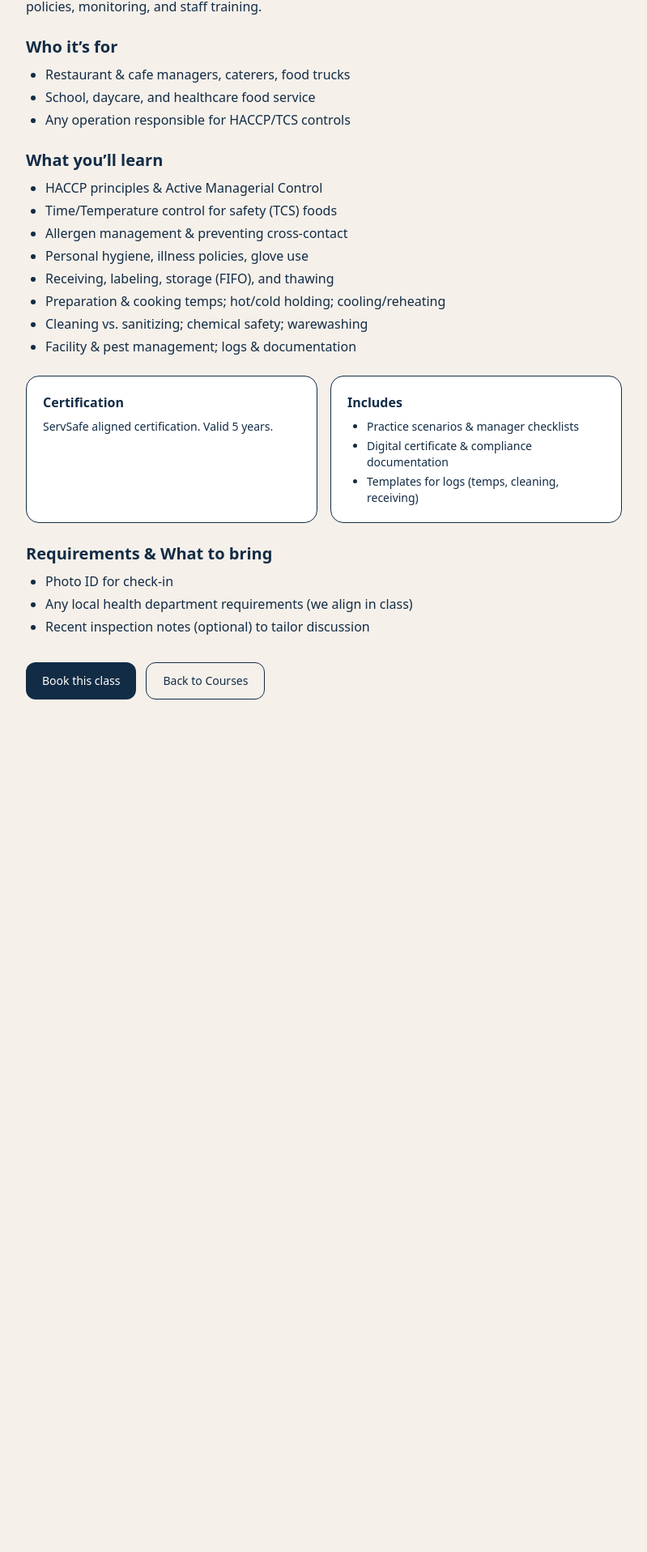
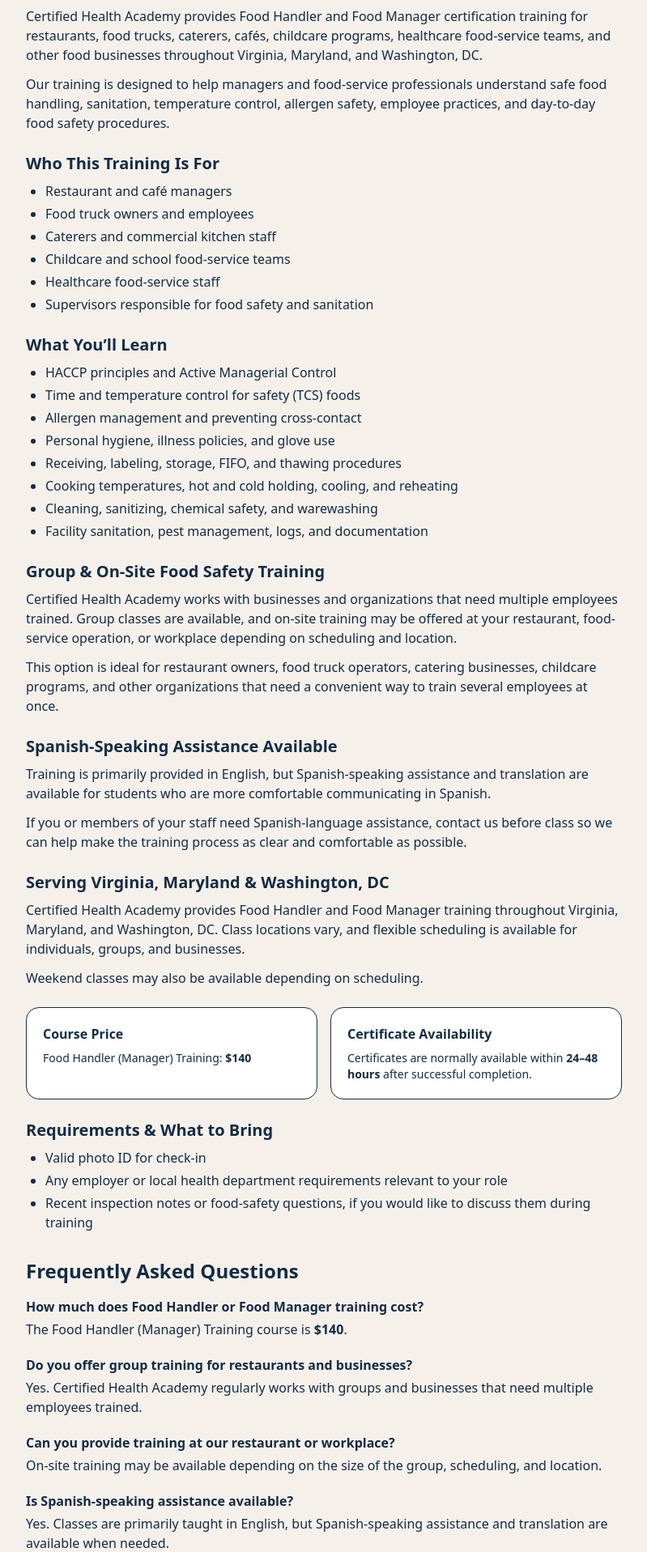
Before and after one commit to Vicdamone2223/certified-health-academy, a Next.js app: page /courses/food-handler-manager in a window 1280 px wide. Shown: the part 723-2640 px from the top of the page at 81% size, without its empty margins (240-1039 px from the left). Before the commit the page ends 1627 px from the top, so only its background shows below. Built offline with nearby package versions, Linux system fonts and the light colour scheme.

Commit message:
Improve Food Handler page SEO

```diff
--- a/src/app/courses/food-handler-manager/page.tsx
+++ b/src/app/courses/food-handler-manager/page.tsx
@@ -3,30 +3,31 @@
 
 export const metadata = {
   title:
-    "Food Handler (Manager) Certification — Virginia, Maryland & DC | Certified Health Academy",
+    "Food Manager & Food Handler Certification in VA, MD & DC | Certified Health Academy",
   description:
-    "ServSafe-accredited Food Handler Manager training. Learn HACCP, allergen management, safety, sanitation, and compliance for restaurants and food service.",
+    "Food Handler and Food Manager certification training for restaurants and food businesses in Virginia, Maryland and Washington, DC. ServSafe-aligned classes, Spanish assistance, group and on-site training available.",
   alternates: {
-    canonical: "https://certifiedhealthacademy.com/courses/food-handler-manager",
+    canonical:
+      "https://certifiedhealthacademy.com/courses/food-handler-manager",
   },
 };
 
 export default function FoodHandlerManagerPage() {
-  // ---- JSON-LD objects ----
   const courseJsonLd = {
     "@context": "https://schema.org",
     "@type": "Course",
-    name: "Food Handler (Manager) Certification",
+    name: "Food Handler & Food Manager Certification",
     description:
-      "ServSafe-aligned manager training covering HACCP, allergen management, TCS control, sanitation, and compliance for restaurants and food service. Certificate valid for 5 years.",
-    inLanguage: ["en", "es"],
+      "Food Handler and Food Manager training for restaurants, food trucks, caterers, childcare programs, healthcare food-service teams, and other food businesses throughout Virginia, Maryland, and Washington, DC.",
+    inLanguage: "en",
     courseMode: "InPerson",
     educationalCredentialAwarded:
-      "Food Handler (Manager) Certificate (5 years)",
+      "Food Handler / Food Manager Certificate",
     provider: {
       "@type": "Organization",
       name: "Certified Health Academy",
       url: "https://certifiedhealthacademy.com",
+      telephone: "+1-571-288-5615",
     },
     offers: {
       "@type": "Offer",
@@ -50,7 +51,7 @@
       {
         "@type": "ListItem",
         position: 2,
-        name: "Food Handler (Manager)",
+        name: "Food Handler & Food Manager Certification",
         item:
           "https://certifiedhealthacademy.com/courses/food-handler-manager",
       },
@@ -59,17 +60,23 @@
 
   return (
     <main className="mx-auto max-w-3xl px-4 py-10">
-      <Link href="/courses" className="text-sm text-[var(--accent)] hover:underline">
+      <Link
+        href="/courses"
+        className="text-sm text-[var(--accent)] hover:underline"
+      >
         ← Back to Courses
       </Link>
 
       <header className="mt-2">
-        <h1 className="text-3xl font-extrabold">Food Handler (Manager)</h1>
+        <h1 className="text-3xl font-extrabold">
+          Food Handler & Food Manager Certification in Virginia, Maryland & DC
+        </h1>
+
         <p className="mt-2 text-[color-mix(in_srgb,var(--brand)_70%,black_30%)]">
-          <strong>$140</strong> · ServSafe accredited · Renewal: every <strong>5 years</strong>
+          <strong>$140</strong> · ServSafe-aligned training · Flexible scheduling
+          · Group and on-site options available
         </p>
 
-        {/* Banner image */}
         <div className="relative mt-4 aspect-[16/9] w-full overflow-hidden rounded-2xl border border-[color-mix(in_srgb,var(--brand)_10%,transparent)]">
           <Image
             src="/food2.jpg"
@@ -83,77 +90,270 @@
       </header>
 
       <section className="mt-6">
-        <h2 className="text-xl font-semibold">Overview</h2>
+        <h2 className="text-xl font-semibold">
+          Food Safety Certification for Restaurants and Food Businesses
+        </h2>
+
         <p className="mt-2">
-          Manager-level training aligned with ServSafe and OSHA. Build a food-safe operation with
-          strong policies, monitoring, and staff training.
+          Certified Health Academy provides Food Handler and Food Manager
+          certification training for restaurants, food trucks, caterers, cafés,
+          childcare programs, healthcare food-service teams, and other food
+          businesses throughout Virginia, Maryland, and Washington, DC.
+        </p>
+
+        <p className="mt-3">
+          Our training is designed to help managers and food-service
+          professionals understand safe food handling, sanitation, temperature
+          control, allergen safety, employee practices, and day-to-day food
+          safety procedures.
         </p>
       </section>
 
       <section className="mt-6">
-        <h2 className="text-xl font-semibold">Who it’s for</h2>
+        <h2 className="text-xl font-semibold">Who This Training Is For</h2>
+
         <ul className="mt-2 list-disc space-y-1 pl-6">
-          <li>Restaurant &amp; cafe managers, caterers, food trucks</li>
-          <li>School, daycare, and healthcare food service</li>
-          <li>Any operation responsible for HACCP/TCS controls</li>
+          <li>Restaurant and café managers</li>
+          <li>Food truck owners and employees</li>
+          <li>Caterers and commercial kitchen staff</li>
+          <li>Childcare and school food-service teams</li>
+          <li>Healthcare food-service staff</li>
+          <li>Supervisors responsible for food safety and sanitation</li>
         </ul>
       </section>
 
       <section className="mt-6">
-        <h2 className="text-xl font-semibold">What you’ll learn</h2>
+        <h2 className="text-xl font-semibold">What You’ll Learn</h2>
+
         <ul className="mt-2 list-disc space-y-1 pl-6">
-          <li>HACCP principles &amp; Active Managerial Control</li>
-          <li>Time/Temperature control for safety (TCS) foods</li>
-          <li>Allergen management &amp; preventing cross-contact</li>
-          <li>Personal hygiene, illness policies, glove use</li>
-          <li>Receiving, labeling, storage (FIFO), and thawing</li>
-          <li>Preparation &amp; cooking temps; hot/cold holding; cooling/reheating</li>
-          <li>Cleaning vs. sanitizing; chemical safety; warewashing</li>
-          <li>Facility &amp; pest management; logs &amp; documentation</li>
+          <li>HACCP principles and Active Managerial Control</li>
+          <li>Time and temperature control for safety (TCS) foods</li>
+          <li>Allergen management and preventing cross-contact</li>
+          <li>Personal hygiene, illness policies, and glove use</li>
+          <li>Receiving, labeling, storage, FIFO, and thawing procedures</li>
+          <li>
+            Cooking temperatures, hot and cold holding, cooling, and reheating
+          </li>
+          <li>Cleaning, sanitizing, chemical safety, and warewashing</li>
+          <li>Facility sanitation, pest management, logs, and documentation</li>
         </ul>
+      </section>
+
+      <section className="mt-6">
+        <h2 className="text-xl font-semibold">
+          Group & On-Site Food Safety Training
+        </h2>
+
+        <p className="mt-2">
+          Certified Health Academy works with businesses and organizations that
+          need multiple employees trained. Group classes are available, and
+          on-site training may be offered at your restaurant, food-service
+          operation, or workplace depending on scheduling and location.
+        </p>
+
+        <p className="mt-3">
+          This option is ideal for restaurant owners, food truck operators,
+          catering businesses, childcare programs, and other organizations that
+          need a convenient way to train several employees at once.
+        </p>
+      </section>
+
+      <section className="mt-6">
+        <h2 className="text-xl font-semibold">
+          Spanish-Speaking Assistance Available
+        </h2>
+
+        <p className="mt-2">
+          Training is primarily provided in English, but Spanish-speaking
+          assistance and translation are available for students who are more
+          comfortable communicating in Spanish.
+        </p>
+
+        <p className="mt-3">
+          If you or members of your staff need Spanish-language assistance,
+          contact us before class so we can help make the training process as
+          clear and comfortable as possible.
+        </p>
+      </section>
+
+      <section className="mt-6">
+        <h2 className="text-xl font-semibold">
+          Serving Virginia, Maryland & Washington, DC
+        </h2>
+
+        <p className="mt-2">
+          Certified Health Academy provides Food Handler and Food Manager
+          training throughout Virginia, Maryland, and Washington, DC. Class
+          locations vary, and flexible scheduling is available for individuals,
+          groups, and businesses.
+        </p>
+
+        <p className="mt-3">
+          Weekend classes may also be available depending on scheduling.
+        </p>
       </section>
 
       <section className="mt-6 grid gap-4 sm:grid-cols-2">
         <div className="rounded-2xl border bg-white p-5">
-          <h3 className="font-semibold">Certification</h3>
-          <p className="mt-2 text-sm">ServSafe aligned certification. Valid 5 years.</p>
+          <h3 className="font-semibold">Course Price</h3>
+          <p className="mt-2 text-sm">
+            Food Handler (Manager) Training: <strong>$140</strong>
+          </p>
         </div>
+
         <div className="rounded-2xl border bg-white p-5">
-          <h3 className="font-semibold">Includes</h3>
-          <ul className="mt-2 list-disc space-y-1 pl-6 text-sm">
-            <li>Practice scenarios &amp; manager checklists</li>
-            <li>Digital certificate &amp; compliance documentation</li>
-            <li>Templates for logs (temps, cleaning, receiving)</li>
-          </ul>
+          <h3 className="font-semibold">Certificate Availability</h3>
+          <p className="mt-2 text-sm">
+            Certificates are normally available within{" "}
+            <strong>24–48 hours</strong> after successful completion.
+          </p>
         </div>
       </section>
 
       <section className="mt-6">
-        <h2 className="text-xl font-semibold">Requirements &amp; What to bring</h2>
+        <h2 className="text-xl font-semibold">Requirements & What to Bring</h2>
+
         <ul className="mt-2 list-disc space-y-1 pl-6">
-          <li>Photo ID for check-in</li>
-          <li>Any local health department requirements (we align in class)</li>
-          <li>Recent inspection notes (optional) to tailor discussion</li>
+          <li>Valid photo ID for check-in</li>
+          <li>
+            Any employer or local health department requirements relevant to
+            your role
+          </li>
+          <li>
+            Recent inspection notes or food-safety questions, if you would like
+            to discuss them during training
+          </li>
         </ul>
+      </section>
+
+      <section className="mt-8">
+        <h2 className="text-2xl font-bold">Frequently Asked Questions</h2>
+
+        <div className="mt-4 space-y-5">
+          <div>
+            <h3 className="font-semibold">
+              How much does Food Handler or Food Manager training cost?
+            </h3>
+            <p className="mt-1">
+              The Food Handler (Manager) Training course is{" "}
+              <strong>$140</strong>.
+            </p>
+          </div>
+
+          <div>
+            <h3 className="font-semibold">
+              Do you offer group training for restaurants and businesses?
+            </h3>
+            <p className="mt-1">
+              Yes. Certified Health Academy regularly works with groups and
+              businesses that need multiple employees trained.
+            </p>
+          </div>
+
+          <div>
+            <h3 className="font-semibold">
+              Can you provide training at our restaurant or workplace?
+            </h3>
+            <p className="mt-1">
+              On-site training may be available depending on the size of the
+              group, scheduling, and location.
+            </p>
+          </div>
+
+          <div>
+            <h3 className="font-semibold">
+              Is Spanish-speaking assistance available?
+            </h3>
+            <p className="mt-1">
+              Yes. Classes are primarily taught in English, but
+              Spanish-speaking assistance and translation are available when
+              needed.
+            </p>
+          </div>
+
+          <div>
+            <h3 className="font-semibold">
+              Do you offer weekend classes?
+            </h3>
+            <p className="mt-1">
+              Yes. Weekend availability may be offered depending on the current
+              class schedule.
+            </p>
+          </div>
+
+          <div>
+            <h3 className="font-semibold">
+              How soon will I receive my certificate?
+            </h3>
+            <p className="mt-1">
+              Certificates are normally available within 24–48 hours after
+              successful completion.
+            </p>
+          </div>
+
+          <div>
+            <h3 className="font-semibold">
+              Where are Food Handler and Food Manager classes offered?
+            </h3>
+            <p className="mt-1">
+              Class locations vary throughout Virginia, Maryland, and
+              Washington, DC. Contact Certified Health Academy for current
+              availability.
+            </p>
+          </div>
+        </div>
+      </section>
+
+      <section className="mt-8 rounded-2xl border p-5">
+        <h2 className="text-xl font-semibold">
+          Schedule Food Handler or Food Manager Training
+        </h2>
+
+        <p className="mt-2">
+          Whether you are registering individually or need training for your
+          restaurant, food truck, catering company, or organization, Certified
+          Health Academy can help you find an upcoming class or arrange group
+          training.
+        </p>
+
+        <p className="mt-3">
+          Questions? Call{" "}
+          <a
+            href="tel:+15712885615"
+            className="font-semibold text-[var(--accent)] hover:underline"
+          >
+            571-288-5615
+          </a>
+          .
+        </p>
       </section>
 
       <div className="mt-8 flex flex-col gap-3 sm:flex-row">
         <Link href="/schedule" className="btn btn-primary">
-          Book this class
+          Book This Class
         </Link>
+
+        <Link href="/contact" className="btn btn-outline">
+          Contact Us
+        </Link>
+
         <Link href="/courses" className="btn btn-outline">
-          Back to Courses
+          View All Courses
         </Link>
       </div>
 
-      {/* ---------- JSON-LD: Course + Breadcrumbs ---------- */}
       <script
         type="application/ld+json"
-        dangerouslySetInnerHTML={{ __html: JSON.stringify(courseJsonLd) }}
+        dangerouslySetInnerHTML={{
+          __html: JSON.stringify(courseJsonLd),
+        }}
       />
+
       <script
         type="application/ld+json"
-        dangerouslySetInnerHTML={{ __html: JSON.stringify(breadcrumbsJsonLd) }}
+        dangerouslySetInnerHTML={{
+          __html: JSON.stringify(breadcrumbsJsonLd),
+        }}
       />
     </main>
   );
```
